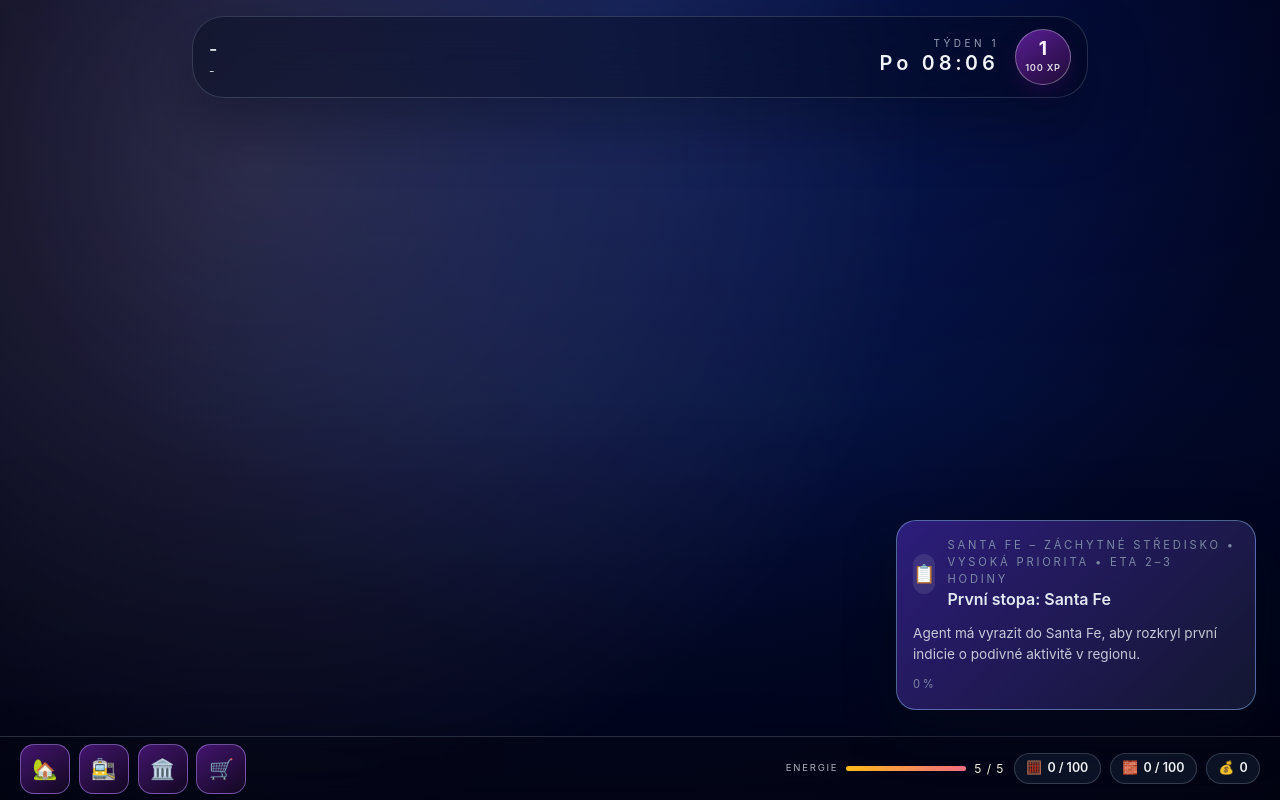
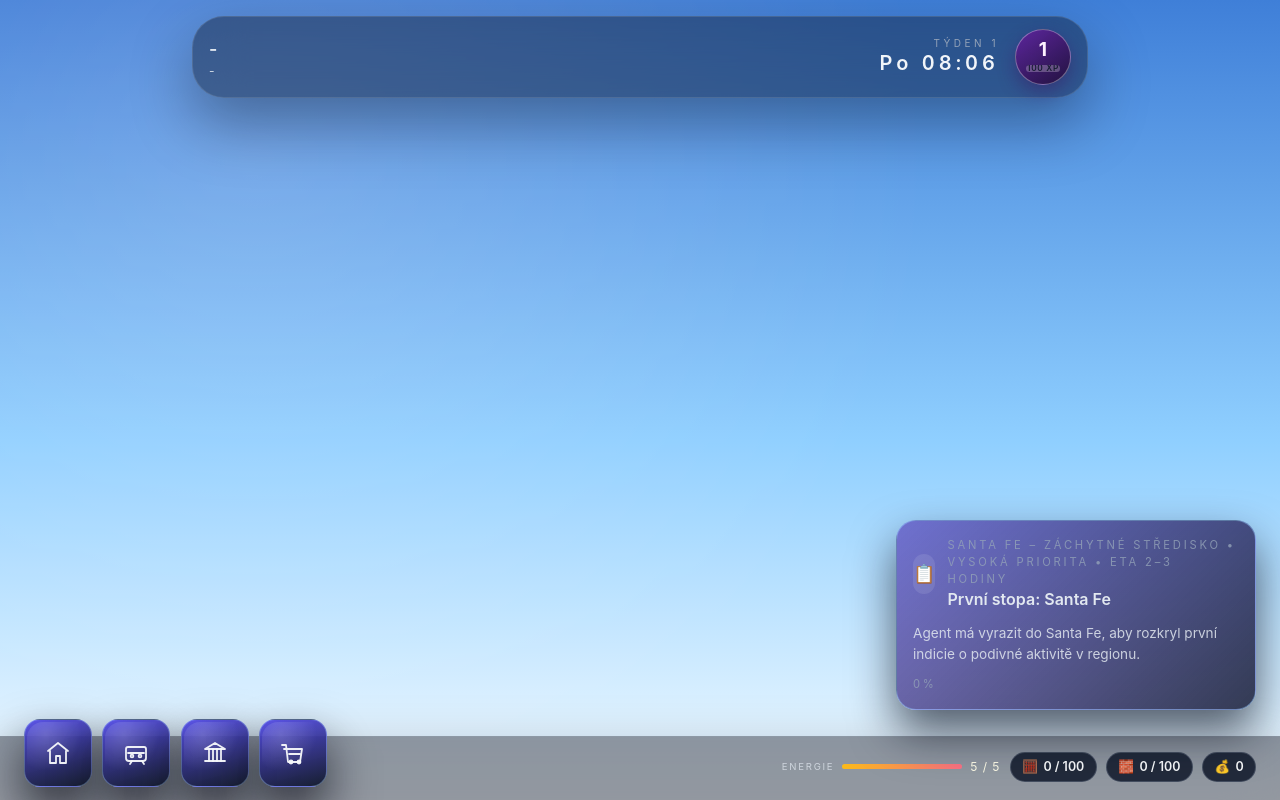
Before and after one commit to davisco82/agent_usa, a Flask app: page / in a window 1280 px wide. Run offline with Flask 3, Linux system fonts and the light colour scheme; data that the repository does not hold is empty; some libraries are stand-ins or nearby versions.

Commit message:
improve design, fix the overlays

```diff
--- a/static/js/game.js
+++ b/static/js/game.js
@@ -196,7 +196,7 @@ function applySkyGradientForMinutes(totalMinutes) {
   lastSkyPhase = phase;
 
   const gradients = {
-    day: "linear-gradient(180deg, rgba(44,86,176,0.92) 0%, rgba(64,138,210,0.88) 50%, rgba(28,94,170,0.88) 100%)",
+    day: "linear-gradient(180deg, #3f7fd8 0%, #8fcfff 55%, #f4fbff 100%)",
     dusk: "linear-gradient(180deg, rgba(255,196,128,0.9) 0%, rgba(255,134,136,0.84) 42%, rgba(92,88,168,0.78) 100%)",
     night: "linear-gradient(180deg, rgba(8,12,28,0.95) 0%, rgba(6,18,44,0.9) 50%, rgba(4,12,28,0.9) 100%)",
     dawn: "linear-gradient(180deg, rgba(255,226,189,0.85) 0%, rgba(245,191,211,0.75) 45%, rgba(154,205,255,0.7) 100%)",
@@ -331,6 +331,7 @@ let cityInfoMapTargets = [];
 const ticketToggleBtn = document.getElementById("ticketToggleBtn");
 const agentLevelEl = document.getElementById("agentLevel");
 const agentXpToNextEl = document.getElementById("agentXpToNext");
+const agentLevelProgressFillEl = document.getElementById("agentLevelProgress");
 const agentEnergyLabelEl = document.getElementById("agentEnergyLabel");
 const agentEnergyBarFillEl = document.getElementById("agentEnergyBarFill");
 const taskCardEl = document.getElementById("taskCard");
@@ -972,10 +973,14 @@ function updateAgentHeader() {
   const nextXpThreshold = nextCfg ? nextCfg._xp_total ?? cumulativeXpForLevel(agentStats.level + 1) : prevXpThreshold;
   const stepTotal = Math.max(1, nextXpThreshold - prevXpThreshold);
   const xpRemaining = Math.max(0, nextXpThreshold - agentStats.xp);
+  const xpProgress = nextCfg ? Math.min(1, Math.max(0, (agentStats.xp - prevXpThreshold) / stepTotal)) : 1;
 
   agentLevelEl.textContent = agentStats.level;
   if (agentXpToNextEl) {
     agentXpToNextEl.textContent = nextCfg ? `${xpRemaining} XP` : "MAX";
+  }
+  if (agentLevelProgressFillEl) {
+    agentLevelProgressFillEl.style.width = `${xpProgress * 100}%`;
   }
 
   const energyMax = currentCfg.energy_max || 5;
--- a/templates/index.html
+++ b/templates/index.html
@@ -42,6 +42,8 @@
         height: 100%;
         object-fit: cover;
         filter: saturate(1.15) contrast(0.95);
+        position: relative;
+        z-index: 2;
       }
 
       #skyGradient,
@@ -53,14 +55,16 @@
       }
 
       #skyGradient {
-        background: linear-gradient(180deg, rgba(5, 9, 26, 0.7) 0%, rgba(3, 6, 15, 0.85) 100%);
-        mix-blend-mode: soft-light;
+        background: linear-gradient(180deg, #3f7fd8 0%, #8fcfff 55%, #f4fbff 100%);
+        z-index: 1;
+        opacity: 1;
       }
 
       #nightOverlay {
         background: rgba(2, 6, 23, 0.65);
         opacity: 0;
         transition: opacity 0.4s ease;
+        z-index: 3;
       }
 
       #daySunOverlay {
@@ -68,6 +72,7 @@
         opacity: 0;
         transition: opacity 0.4s ease;
         mix-blend-mode: screen;
+        z-index: 3;
       }
 
       #gameCanvas {
@@ -121,13 +126,14 @@
         flex-direction: column;
         align-items: center;
         justify-content: center;
-        gap: 0.12rem;
+        gap: 0.18rem;
         font-weight: 700;
         background: linear-gradient(145deg, rgba(98, 33, 160, 0.9), rgba(33, 12, 56, 0.92));
         border: 1px solid rgba(248, 250, 252, 0.35);
         color: #fef2ff;
         box-shadow: 0 8px 18px rgba(60, 9, 90, 0.4);
         text-align: center;
+        padding: 6px 6px 8px;
       }
 
       .level-circle__value {
@@ -135,33 +141,74 @@
         line-height: 1;
       }
 
-      .level-circle__xp {
-        font-size: 0.58rem;
+      .level-progress {
+        width: 82%;
+        height: 7px;
+        border-radius: 999px;
+        background: rgba(255, 255, 255, 0.25);
+        overflow: hidden;
+        margin-top: 2px;
+        position: relative;
+        display: flex;
+        align-items: center;
+        justify-content: center;
+      }
+
+      .level-progress__fill {
+        position: absolute;
+        inset: 0;
+        width: 0%;
+        background: linear-gradient(90deg, #f97316, #facc15);
+        border-radius: inherit;
+        transition: width 0.3s ease;
+        z-index: 0;
+      }
+
+      .level-progress__label {
+        position: absolute;
+        inset: 0;
+        display: flex;
+        align-items: center;
+        justify-content: center;
+        font-size: 0.52rem;
         letter-spacing: 0.08em;
         text-transform: uppercase;
         font-weight: 600;
-        color: rgba(255, 255, 255, 0.85);
+        color: rgba(15, 23, 42, 0.9);
+        pointer-events: none;
+        z-index: 1;
       }
 
       .location-pill {
         position: relative;
         flex: 0 0 auto;
-        height: 50px;
-        width: 50px;
+        height: 68px;
+        width: 68px;
         display: inline-flex;
         align-items: center;
         justify-content: center;
-        border-radius: 14px;
-        border: 1px solid rgba(189, 146, 255, 0.5);
-        background: linear-gradient(145deg, rgba(70, 22, 115, 0.95), rgba(20, 8, 35, 0.92));
-        color: #f5f3ff;
-        font-size: 1.25rem;
+        border-radius: 16px;
+        border: 1px solid rgba(169, 211, 255, 0.35);
+        background: linear-gradient(165deg, rgba(79, 70, 229, 0.92), rgba(15, 23, 42, 0.95));
+        color: rgba(247, 241, 255, 0.95);
         transition: transform 0.2s ease, box-shadow 0.2s ease;
+        margin-top: -28px;
+        box-shadow: 0 24px 48px rgba(3, 4, 15, 0.7);
+      }
+
+      .location-pill::before {
+        content: "";
+        position: absolute;
+        inset: 2px;
+        border-radius: inherit;
+        background: radial-gradient(circle at 30% 20%, rgba(255, 255, 255, 0.25), transparent 55%);
+        opacity: 0.7;
+        pointer-events: none;
       }
 
       .location-pill.is-active {
         border-color: rgba(255, 255, 255, 0.75);
-        box-shadow: 0 12px 30px rgba(76, 29, 149, 0.55);
+        box-shadow: 0 24px 45px rgba(76, 29, 149, 0.55);
       }
 
       .location-pill::after {
@@ -185,13 +232,30 @@
       }
 
       .location-pill:hover {
-        transform: scale(1.08);
-        box-shadow: 0 10px 22px rgba(76, 29, 149, 0.45);
+        transform: translateY(-4px) scale(1.06);
+        box-shadow: 0 26px 45px rgba(76, 29, 149, 0.5);
       }
 
       .location-pill:hover::after {
         opacity: 1;
         transform: translate(-50%, -4px);
+      }
+
+      .location-pill__icon {
+        width: 32px;
+        height: 32px;
+        position: relative;
+        z-index: 1;
+        stroke: rgba(248, 250, 252, 0.95);
+        fill: none;
+        stroke-width: 1.8;
+        stroke-linecap: round;
+        stroke-linejoin: round;
+      }
+
+      .location-pill__icon--solid {
+        fill: rgba(248, 250, 252, 0.85);
+        stroke: none;
       }
 
       .city-footer {
@@ -277,7 +341,7 @@
       .location-bar {
         pointer-events: auto;
         width: 100%;
-        padding: 0.25rem 1.25rem;
+        padding: 0.5rem 1.5rem 0.7rem;
         display: flex;
         align-items: center;
         justify-content: space-between;
@@ -297,8 +361,8 @@
       .location-grid {
         display: flex;
         flex-wrap: nowrap;
-        gap: 0.55rem;
-        align-items: center;
+        gap: 0.65rem;
+        align-items: flex-end;
       }
 
       .footer-resources {
@@ -372,6 +436,12 @@
         .location-grid {
           justify-content: flex-start;
           flex-wrap: wrap;
+        }
+        .location-pill {
+          flex: 1 1 45%;
+          height: 60px;
+          width: 100%;
+          margin-top: -10px;
         }
         .footer-resources {
           justify-content: flex-start;
@@ -573,7 +643,10 @@
                 </div>
                 <div class="level-circle">
                   <span class="level-circle__value" id="agentLevel">1</span>
-                  <span class="level-circle__xp" id="agentXpToNext">100 XP</span>
+                  <div class="level-progress" aria-live="polite">
+                    <div class="level-progress__fill" id="agentLevelProgress"></div>
+                    <span class="level-progress__label" id="agentXpToNext">100 XP</span>
+                  </div>
                 </div>
               </div>
             </div>
@@ -895,14 +968,68 @@
       <div class="location-bar">
         <div class="footer-content">
           <div class="location-grid">
-            <button id="cityHubBtn" class="location-pill" data-label="Úvod" aria-label="Úvod">🏡</button>
-            <button id="ticketToggleBtn" class="location-pill" data-label="Nádraží" aria-label="Nádraží">🚉</button>
-            <button id="infoCenterBtn" class="location-pill" data-label="Infocentrum" aria-label="Informační centrum">🏛️</button>
-            <button id="bankBtn" class="location-pill" data-label="Banka" aria-label="Banka">🏦</button>
-            <button id="labBtn" class="location-pill" data-label="Laboratoř" aria-label="Laboratoř">🧪</button>
-            <button id="workshopBtn" class="location-pill" data-label="Dílna" aria-label="Dílna">🛠️</button>
-            <button class="location-pill" data-label="Trh" aria-label="Trh">🛒</button>
-            <button id="hqBtn" class="location-pill" data-label="HQ kanál" aria-label="HQ kanál">🌐</button>
+            <button id="cityHubBtn" class="location-pill" data-label="Úvod" aria-label="Úvod">
+              <svg class="location-pill__icon" viewBox="0 0 32 32" role="presentation">
+                <path d="M6 14L16 6l10 8" />
+                <path d="M8 14v12h6v-7h4v7h6V14" />
+              </svg>
+            </button>
+            <button id="ticketToggleBtn" class="location-pill" data-label="Nádraží" aria-label="Nádraží">
+              <svg class="location-pill__icon" viewBox="0 0 32 32" role="presentation">
+                <path d="M8 10h16a2 2 0 0 1 2 2v9a3 3 0 0 1-3 3H9a3 3 0 0 1-3-3v-9a2 2 0 0 1 2-2z" />
+                <path d="M8 16h16" />
+                <circle cx="12" cy="19" r="1.4" />
+                <circle cx="20" cy="19" r="1.4" />
+                <path d="M12 24l-2 3m12-3l2 3" />
+              </svg>
+            </button>
+            <button id="infoCenterBtn" class="location-pill" data-label="Infocentrum" aria-label="Informační centrum">
+              <svg class="location-pill__icon" viewBox="0 0 32 32" role="presentation">
+                <path d="M6 12h20l-10-6z" />
+                <path d="M10 12v12m4-12v12m4-12v12m4-12v12" />
+                <path d="M6 24h20" />
+              </svg>
+            </button>
+            <button id="bankBtn" class="location-pill" data-label="Banka" aria-label="Banka">
+              <svg class="location-pill__icon" viewBox="0 0 32 32" role="presentation">
+                <rect x="6" y="10" width="20" height="12" rx="2" ry="2" />
+                <path d="M6 15h20" />
+                <circle cx="12" cy="21" r="2.2" />
+                <path d="M18 20h5" />
+              </svg>
+            </button>
+            <button id="labBtn" class="location-pill" data-label="Laboratoř" aria-label="Laboratoř">
+              <svg class="location-pill__icon" viewBox="0 0 32 32" role="presentation">
+                <path d="M12 6v7l-5 9a4 4 0 0 0 3.5 6h11a4 4 0 0 0 3.5-6l-5-9V6" />
+                <path d="M12 13h8" />
+                <path d="M10 22h12" />
+                <circle cx="13" cy="19" r="1" />
+                <circle cx="19" cy="20.5" r="1" />
+              </svg>
+            </button>
+            <button id="workshopBtn" class="location-pill" data-label="Dílna" aria-label="Dílna">
+              <svg class="location-pill__icon" viewBox="0 0 32 32" role="presentation">
+                <path d="M9 12l5 5-2 2-5-5" />
+                <path d="M20 8l4 4-7 7-4-4z" />
+                <path d="M17 23l4 4" />
+                <path d="M22 18l4 4" />
+              </svg>
+            </button>
+            <button class="location-pill" data-label="Trh" aria-label="Trh">
+              <svg class="location-pill__icon" viewBox="0 0 32 32" role="presentation">
+                <path d="M7 12h18l-2 13H11L9 8H5" />
+                <circle cx="14" cy="25" r="1.5" />
+                <circle cx="22" cy="25" r="1.5" />
+                <path d="M12 17h11" />
+              </svg>
+            </button>
+            <button id="hqBtn" class="location-pill" data-label="HQ kanál" aria-label="HQ kanál">
+              <svg class="location-pill__icon" viewBox="0 0 32 32" role="presentation">
+                <circle cx="16" cy="16" r="8" />
+                <path d="M8 16h16" />
+                <path d="M16 8a20 20 0 0 1 0 16m0-16a20 20 0 0 0 0 16" />
+              </svg>
+            </button>
           </div>
           <div class="footer-resources">
             <div class="energy-meter">
```
